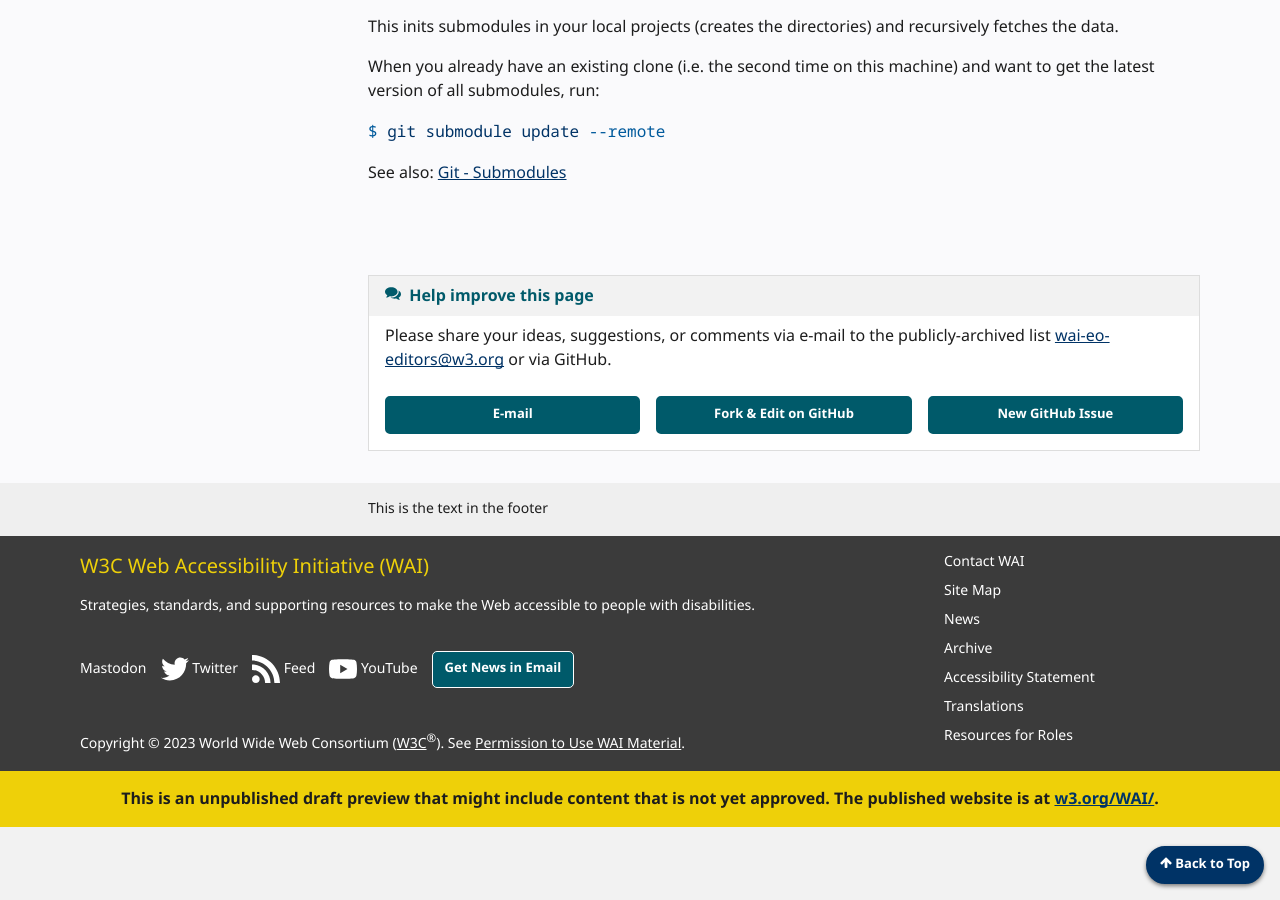
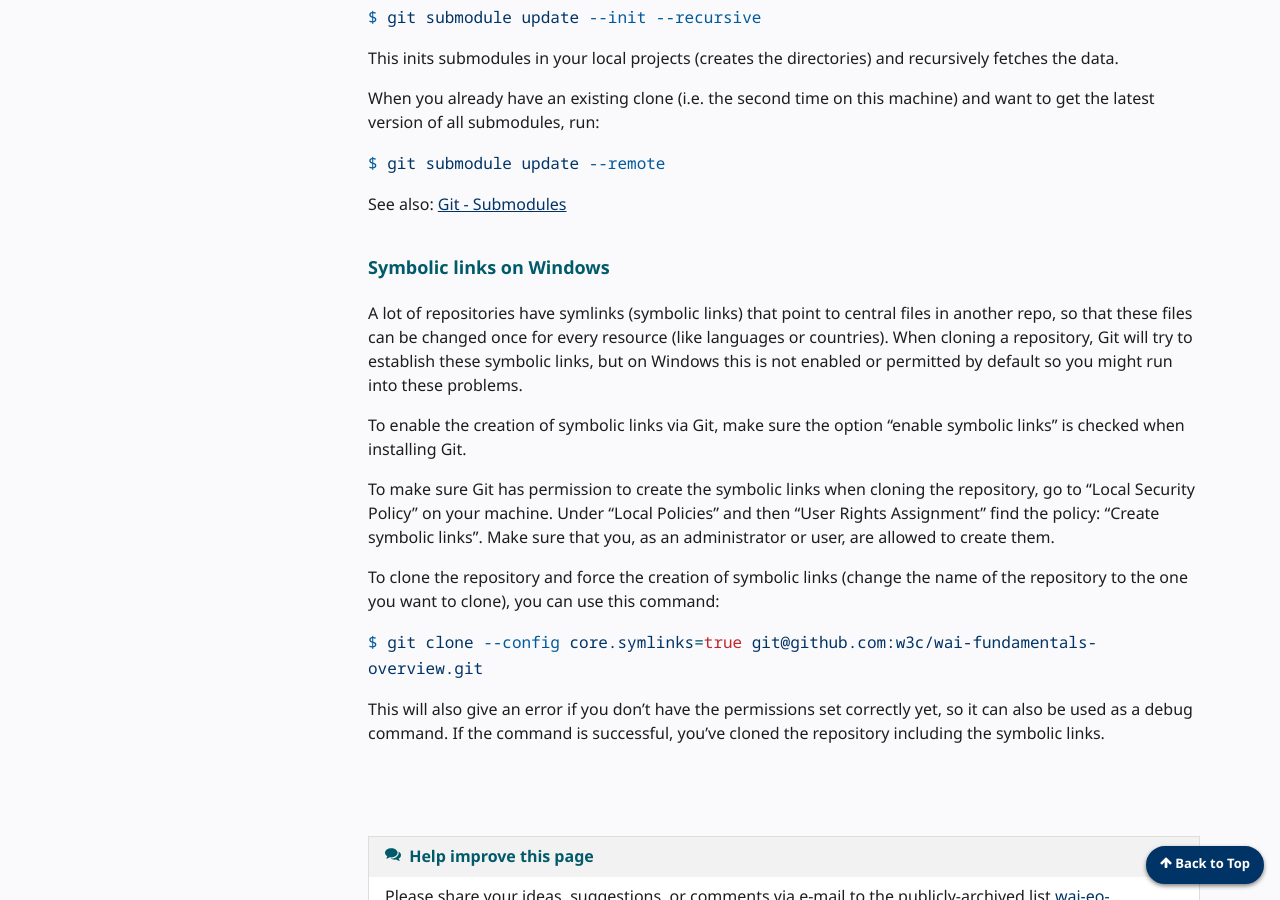
Before and after one commit to w3c/wai-website-theme, a Jekyll site: the page built from content/technical-existing-resource.md, in a window 1280 px wide and 900 px high, scrolled down 2552 px. Built offline with Jekyll 4.4.1, drawn with Linux system fonts in a browser that asks for light colours; cached includes are drawn as plain includes; comment, search, counter and statistics services are not loaded; some of the changed text lies outside the part shown.

Commit message:
Added instructions for enabling symbolic links on Windows

````diff
--- a/content/technical-existing-resource.md
+++ b/content/technical-existing-resource.md
@@ -111,3 +111,19 @@ $ git submodule update --remote
 ```
 
 See also: [Git - Submodules](https://git-scm.com/book/en/v2/Git-Tools-Submodules)
+
+### Symbolic links on Windows
+
+A lot of repositories have symlinks (symbolic links) that point to central files in another repo, so that these files can be changed once for every resource (like languages or countries). When cloning a repository, Git will try to establish these symbolic links, but on Windows this is not enabled or permitted by default so you might run into these problems.
+
+To enable the creation of symbolic links via Git, make sure the option "enable symbolic links" is checked when installing Git.
+
+To make sure Git has permission to create the symbolic links when cloning the repository, go to "Local Security Policy" on your machine. Under "Local Policies" and then "User Rights Assignment" find the policy: "Create symbolic links". Make sure that you, as an administrator or user, are allowed to create them.
+
+To clone the repository and force the creation of symbolic links (change the name of the repository to the one you want to clone), you can use this command:
+
+```bash
+$ git clone --config core.symlinks=true git@github.com:w3c/wai-fundamentals-overview.git
+```
+
+This will also give an error if you don't have the permissions set correctly yet, so it can also be used as a debug command. If the command is successful, you've cloned the repository including the symbolic links.
````
Also changed, not shown: other parts of content/technical-existing-resource.md (+1 -1 lines).
